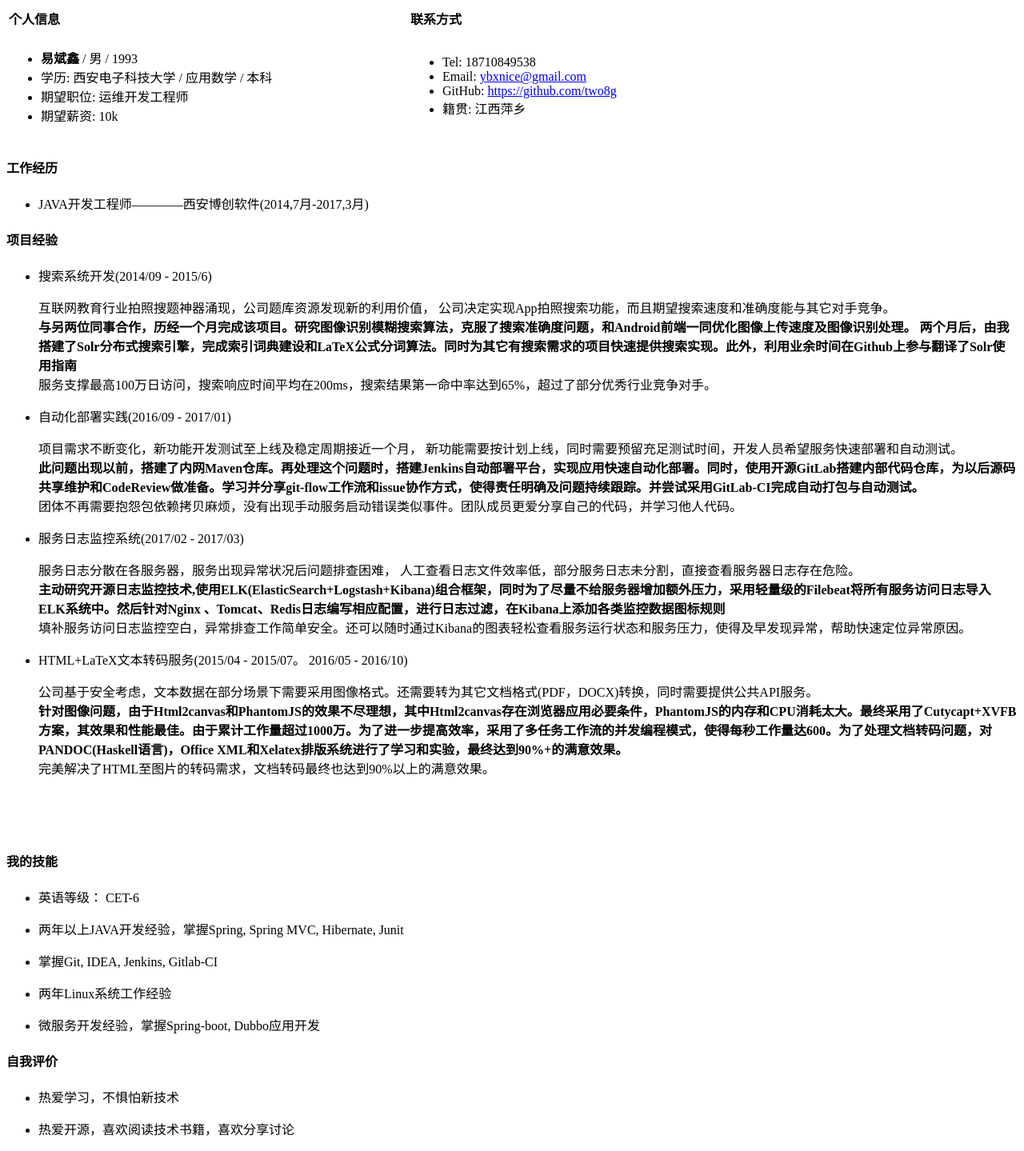
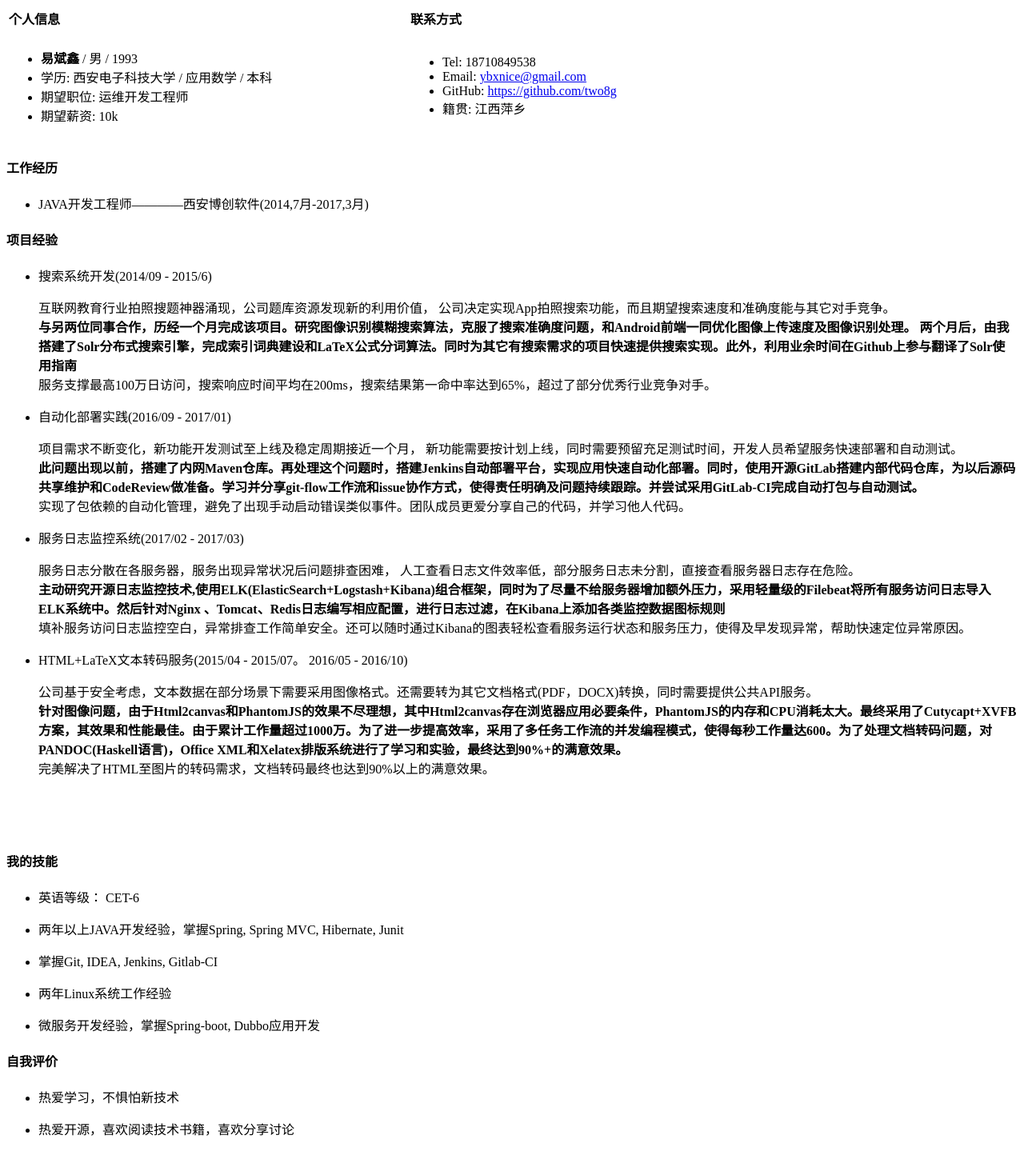
Before and after one commit to two8g/two8g.github.io, a Jekyll site: the page job/DevOps.html, which Jekyll copies as it is, in a window 1280 px wide. Shown: the whole page at 80% size. Built offline with Jekyll 4.4.1, drawn with Linux system fonts in a browser that asks for light colours.

Commit message:
修改措辞

```diff
--- a/job/DevOps.html
+++ b/job/DevOps.html
@@ -102,7 +102,7 @@
         <p md-pos="264-591"><span md-pos="264-293">项目需求不断变化，新功能开发测试至上线及稳定周期接近一个月，</span>
           <span md-pos="294-331">新功能需要按计划上线，同时需要预留充足测试时间，开发人员希望服务快速部署和自动测试。</span><br/>
           <span md-pos="333-508"><b>此问题出现以前，搭建了内网Maven仓库。再处理这个问题时，搭建Jenkins自动部署平台，实现应用快速自动化部署。同时，使用开源GitLab搭建内部代码仓库，为以后源码共享维护和CodeReview做准备。学习并分享git-flow工作流和issue协作方式，使得责任明确及问题持续跟踪。并尝试采用GitLab-CI完成自动打包与自动测试。</b></span><br/>
-          <span md-pos="509-590">团体不再需要抱怨包依赖拷贝麻烦，没有出现手动服务启动错误类似事件。团队成员更爱分享自己的代码，并学习他人代码。</span>
+          <span md-pos="509-590">实现了包依赖的自动化管理，避免了出现手动启动错误类似事件。团队成员更爱分享自己的代码，并学习他人代码。</span>
         </p>
         <li md-pos="670-861">
           <p md-pos="673-686"><span md-pos="673-683">服务日志监控系统(2017/02 - 2017/03)</span></p>
--- a/job/JAVA-TW.html
+++ b/job/JAVA-TW.html
@@ -121,7 +121,7 @@
         <p md-pos="264-591"><span md-pos="264-293">项目需求不断变化，新功能开发测试至上线及稳定周期接近一个月，</span>
           <span md-pos="294-331">新功能需要按计划上线，同时需要预留充足测试时间，开发人员希望服务快速部署和自动测试。</span><br/>
           <span md-pos="333-508"><b>此问题出现以前，搭建了内网Maven仓库。再处理这个问题时，搭建Jenkins自动部署平台，实现应用快速自动化部署。同时，使用开源GitLab搭建内部代码仓库，为以后源码共享维护和CodeReview做准备。学习并分享git-flow工作流和issue协作方式，使得责任明确及问题持续跟踪。并尝试采用GitLab-CI完成自动打包与自动测试。</b></span><br/>
-          <span md-pos="509-590">团体不再需要抱怨包依赖拷贝麻烦，没有出现手动服务启动错误类似事件。团队成员更爱分享自己的代码，并学习他人代码。</span>
+          <span md-pos="509-590">实现了包依赖的自动化管理，避免了出现手动启动错误类似事件。团队成员更爱分享自己的代码，并学习他人代码。</span>
         </p>
         <li md-pos="670-861">
           <p md-pos="673-686"><span md-pos="673-683">服务日志监控系统(2017/02 - 2017/03)</span></p>
```
Also changed, not shown: 2 other files.
